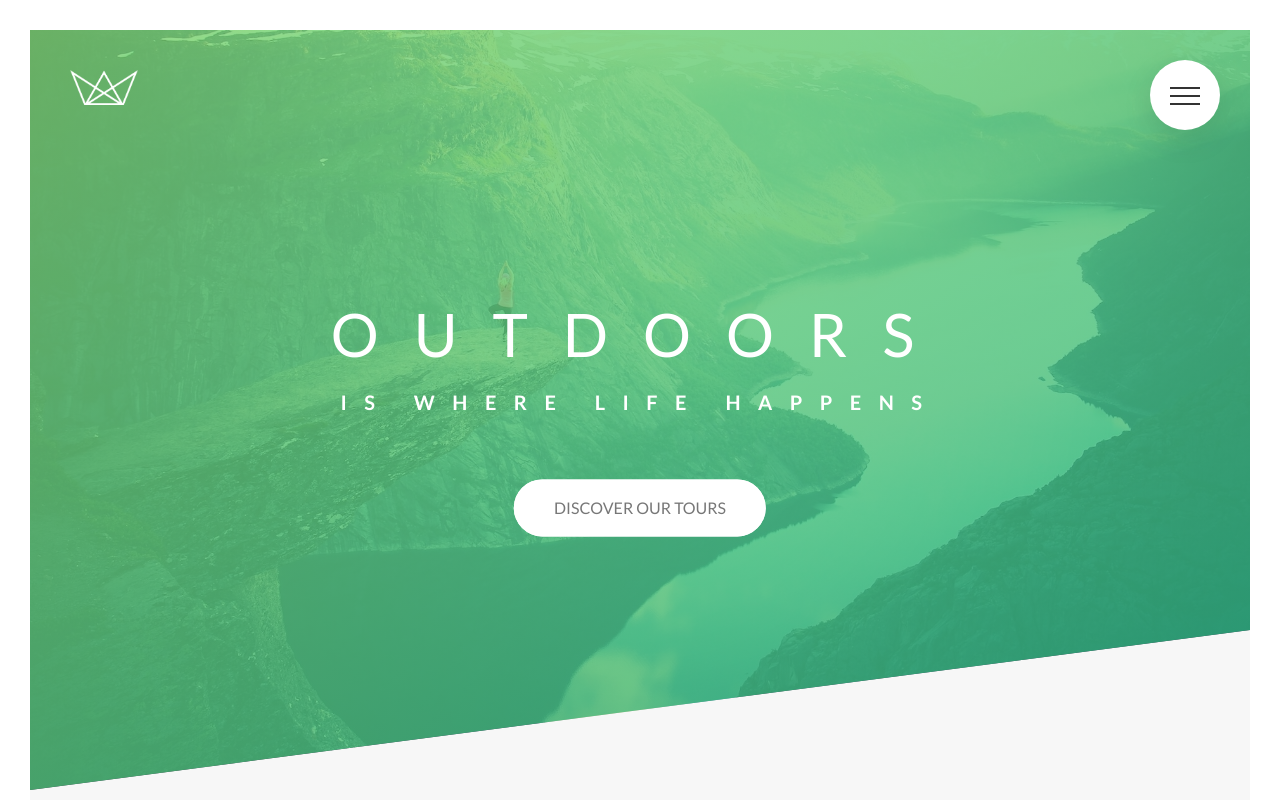
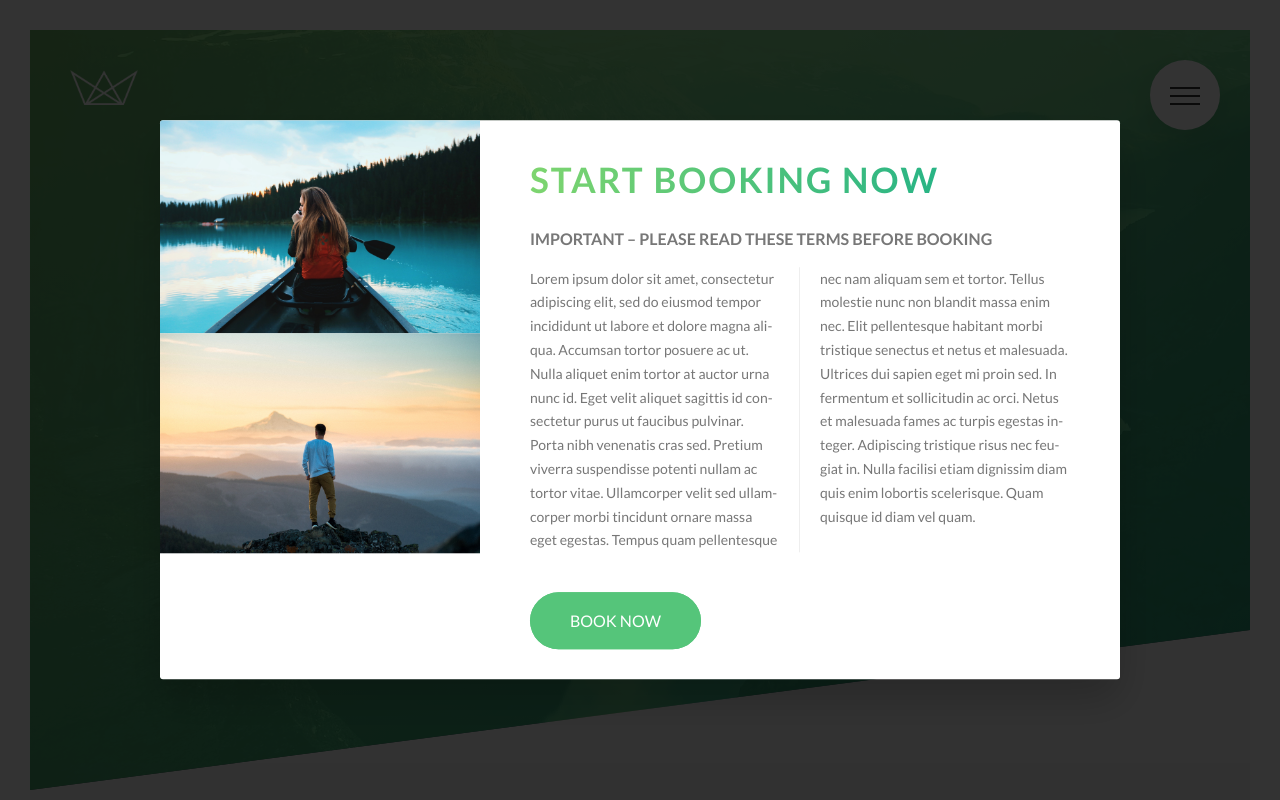
Before and after one commit to paulskicoa/CSS_and_Sass, a website: page starter/index.html in a window 1280 px wide. Shown: the top 800 px of the page. Drawn offline with Linux system fonts and the light colour scheme.

Commit message:
Finish Section 5, Lecture 52 of Udemy CSS/Sass course

```diff
--- a/starter/index.html
+++ b/starter/index.html
@@ -344,6 +344,23 @@
             </div>
           </div>
         </footer>
+
+        <div class="popup">
+          <div class="popup__content">
+            <div class="popup__left">
+              <img src="img/nat-8.jpg" alt="Tour photo" class="popup__img">
+              <img src="img/nat-9.jpg" alt="Tour photo" class="popup__img">
+            </div>
+            <div class="popup__right">
+              <h2 class="heading-secondary u-margin-bottom-small">Start booking now</h2>
+              <h3 class="heading-tertiary u-margin-bottom-small">Important &ndash; Please read these terms before booking</h3>
+              <p class="popup__text">
+                Lorem ipsum dolor sit amet, consectetur adipiscing elit, sed do eiusmod tempor incididunt ut labore et dolore magna aliqua. Accumsan tortor posuere ac ut. Nulla aliquet enim tortor at auctor urna nunc id. Eget velit aliquet sagittis id consectetur purus ut faucibus pulvinar. Porta nibh venenatis cras sed. Pretium viverra suspendisse potenti nullam ac tortor vitae. Ullamcorper velit sed ullamcorper morbi tincidunt ornare massa eget egestas. Tempus quam pellentesque nec nam aliquam sem et tortor. Tellus molestie nunc non blandit massa enim nec. Elit pellentesque habitant morbi tristique senectus et netus et malesuada. Ultrices dui sapien eget mi proin sed. In fermentum et sollicitudin ac orci. Netus et malesuada fames ac turpis egestas integer. Adipiscing tristique risus nec feugiat in. Nulla facilisi etiam dignissim diam quis enim lobortis scelerisque. Quam quisque id diam vel quam.
+              </p>
+              <a href="#" class="btn btn--green">Book now</a>
+            </div>
+          </div>
+        </div>
 <!--
         <section class="grid-test">
           <div class="row">
--- /dev/null
+++ b/starter/sass/components/_popup.scss
@@ -0,0 +1,52 @@
+.popup {
+  position: fixed;
+  top: 0;
+  left: 0;
+  height: 100%;
+  width: 100%;
+  z-index: 9999;
+  background-color: rgba($color-black, .8);
+
+  &__content {
+    @include center-both;
+    width: 75%;
+    background-color: $color-white;
+    box-shadow: 0 2rem 4rem rgba($color-black, .2);
+    border-radius: 3px;
+    display: table;
+    overflow: hidden;
+  }
+
+  &__left {
+    width: 33.333333%;
+    display: table-cell;
+  }
+
+  &__right {
+    width: 66.6666667%;
+    /* allows left and right side to have same height and
+    everything to be vertically aligned on right */
+    display: table-cell;
+    vertical-align: middle;
+    padding: 3rem 5rem;
+  }
+
+  &__img {
+    display: block;
+    width: 100%;
+  }
+
+  &__text {
+    font-size: 1.4rem;
+    margin-bottom: 4rem;
+
+    column-count: 2;
+    column-gap: 4rem;
+    column-rule: 1px solid $color-grey-light-2;
+
+    -moz-hyphens: auto;
+    -ms-hyphens: auto;
+    -webkit-hyphens: auto;
+    hyphens: auto;
+  }
+}
--- a/starter/sass/main.scss
+++ b/starter/sass/main.scss
@@ -13,6 +13,7 @@
 @import "components/composition";
 @import "components/feature-box";
 @import "components/form";
+@import "components/popup";
 @import "components/story";
 
 @import "layout/footer";
```
Also changed, not shown: starter/css/style.css.
